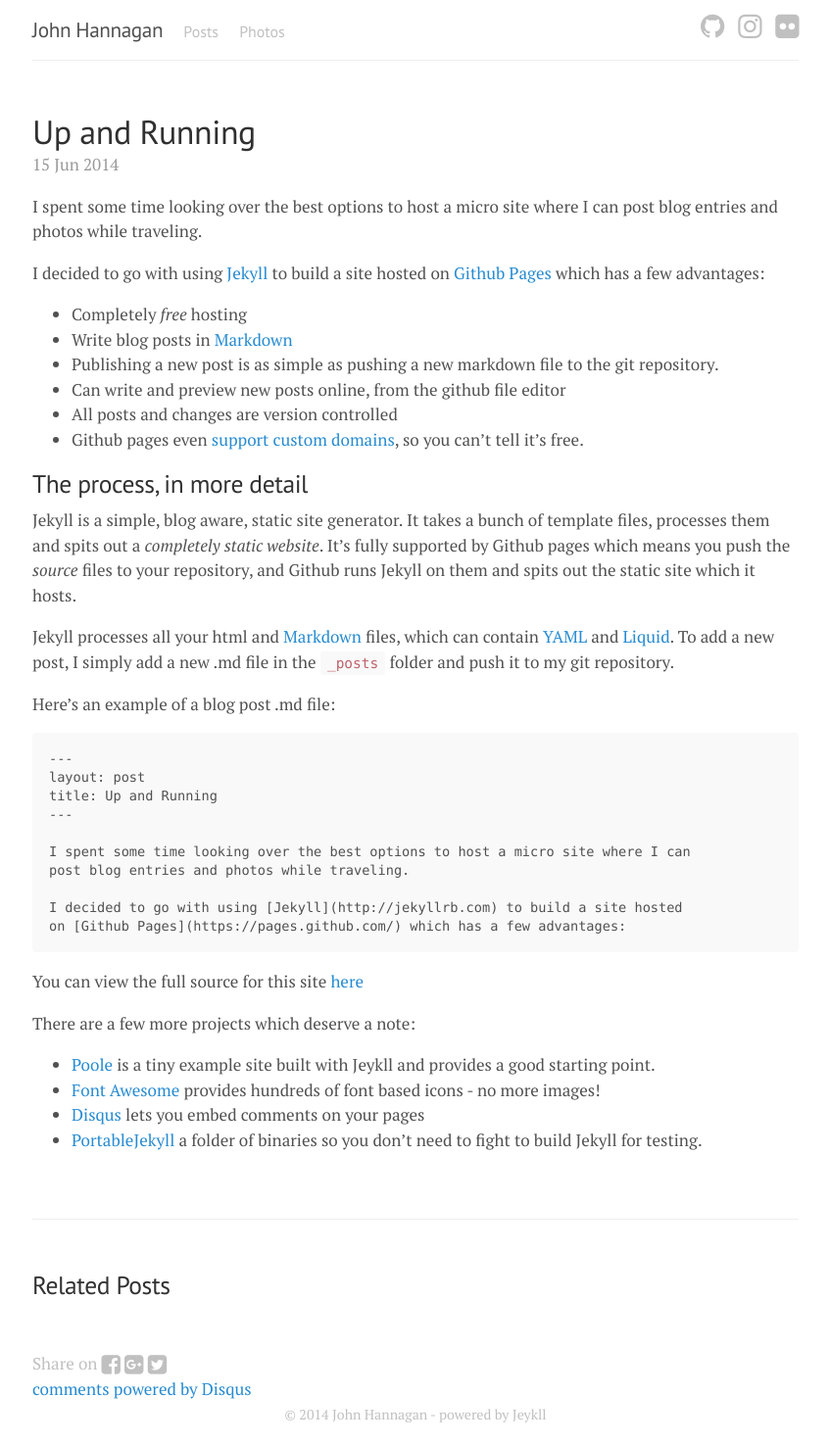
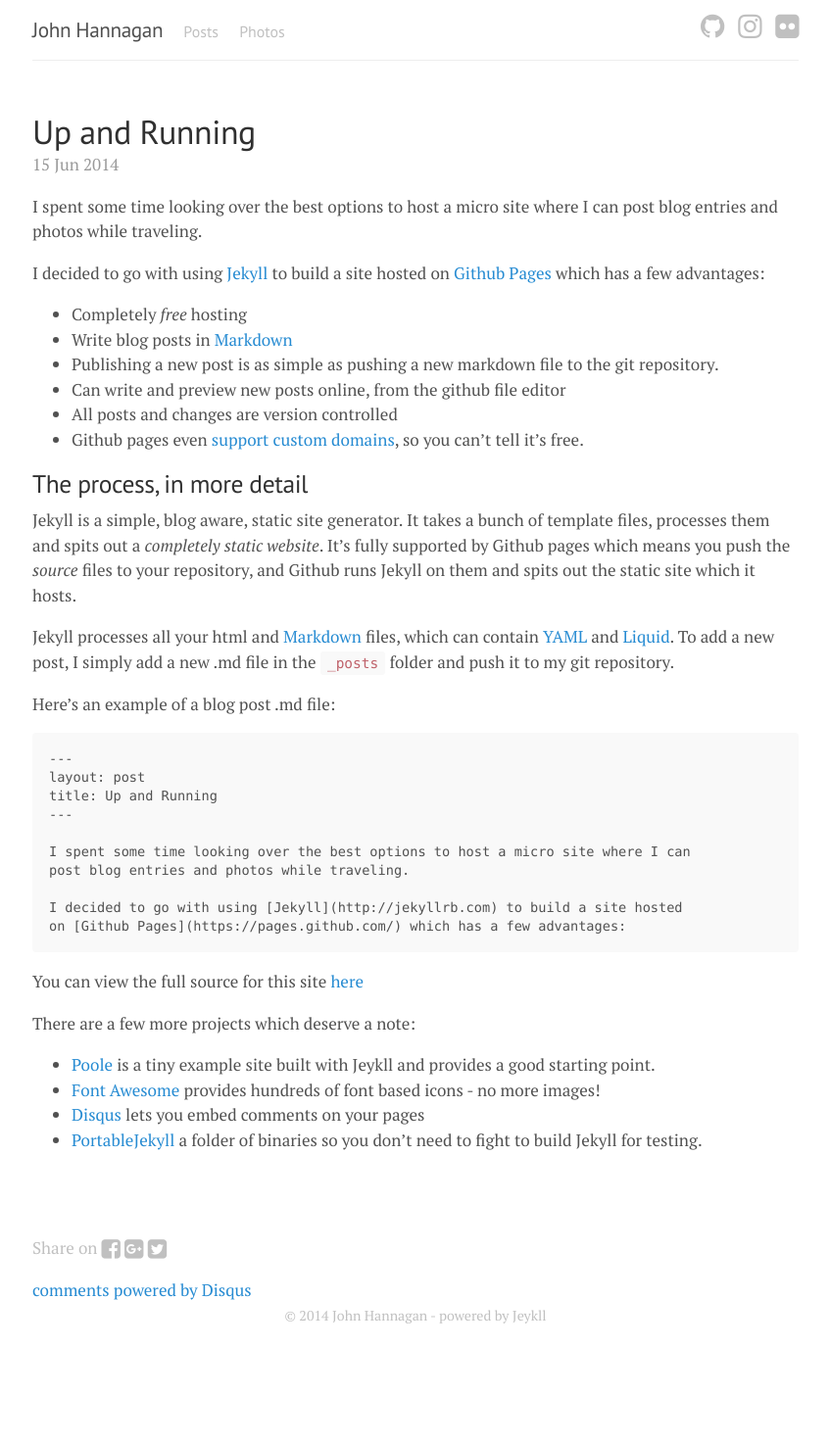
Before and after one commit to Weetbix/weetbix.github.io, a Jekyll site: the page built from _posts/2014-6-15-Up-and-Running.md, in a window 1280 px wide. Shown: the whole page at 98% size, without its empty margins (216-1063 px from the left). Built offline with Jekyll 4.4.1, drawn with Linux system fonts in a browser that asks for light colours; nearby versions of some CDN libraries; Markdown is read by kramdown in place of the engine named in the settings; comment, search, counter and statistics services are not loaded; after the commit the page ends 1372 px from its top, so only the background shows below that.

```diff
--- a/_layouts/post.html
+++ b/_layouts/post.html
@@ -8,6 +8,20 @@ layout: default
   {{ content }}
 </div>
 
+<p class="social">
+  <span>Share on</span>
+  <a title="Share on Facebook" href="https://www.facebook.com/sharer/sharer.php?u={{ site.url }}{{ page.url }}">
+    <i class="fa fa-facebook-square fa-lg"></i>
+  </a>
+  <a title="Share on G+" href="https://plus.google.com/share?url={{ site.url }}{{ page.url }}">
+    <i class="fa fa-google-plus-square fa-lg"></i>
+  </a>
+  <a title="Share on Twitter" href="http://twitter.com/share">
+    <i class="fa fa-twitter-square fa-lg"></i>
+  </a>
+</p>
+
+{% if site.related_posts != empty %}
 <div class="related">
   <h2>Related Posts</h2>
   <ul class="related-posts">
@@ -23,22 +37,7 @@ layout: default
     {% endfor %}
   </ul>
 </div>
-
-<div class="social">
-  <span>Share on</span>
-  <a title="Share on Facebook" href="https://www.facebook.com/sharer/sharer.php?u={{ site.url }}{{ page.url }}">
-    <i class="fa fa-facebook-square fa-lg"></i>
-  </a>
-  <a title="Share on G+" href="https://plus.google.com/share?url={{ site.url }}{{ page.url }}">
-    <i class="fa fa-google-plus-square fa-lg"></i>
-  </a>
-  <a title="Share on Twitter" href="http://twitter.com/share">
-    <i class="fa fa-twitter-square fa-lg"></i>
-  </a>
-
-
-</div>
-
+{% endif %}
 
 {% if page.comments %}
 	{% include comments.html %}
--- a/public/css/style.css
+++ b/public/css/style.css
@@ -17,6 +17,10 @@
   text-align:center;
 }
 
+.social
+{
+  margin-top: 5em;
+}
 .social, .social > a
 {
   color: #c0c0c0;
@@ -26,3 +30,9 @@
 {
   color: #505050;
 }
+
+/* Hide ugly disqus footer */
+#footer
+{
+  visibility: collapsed;
+}
```
